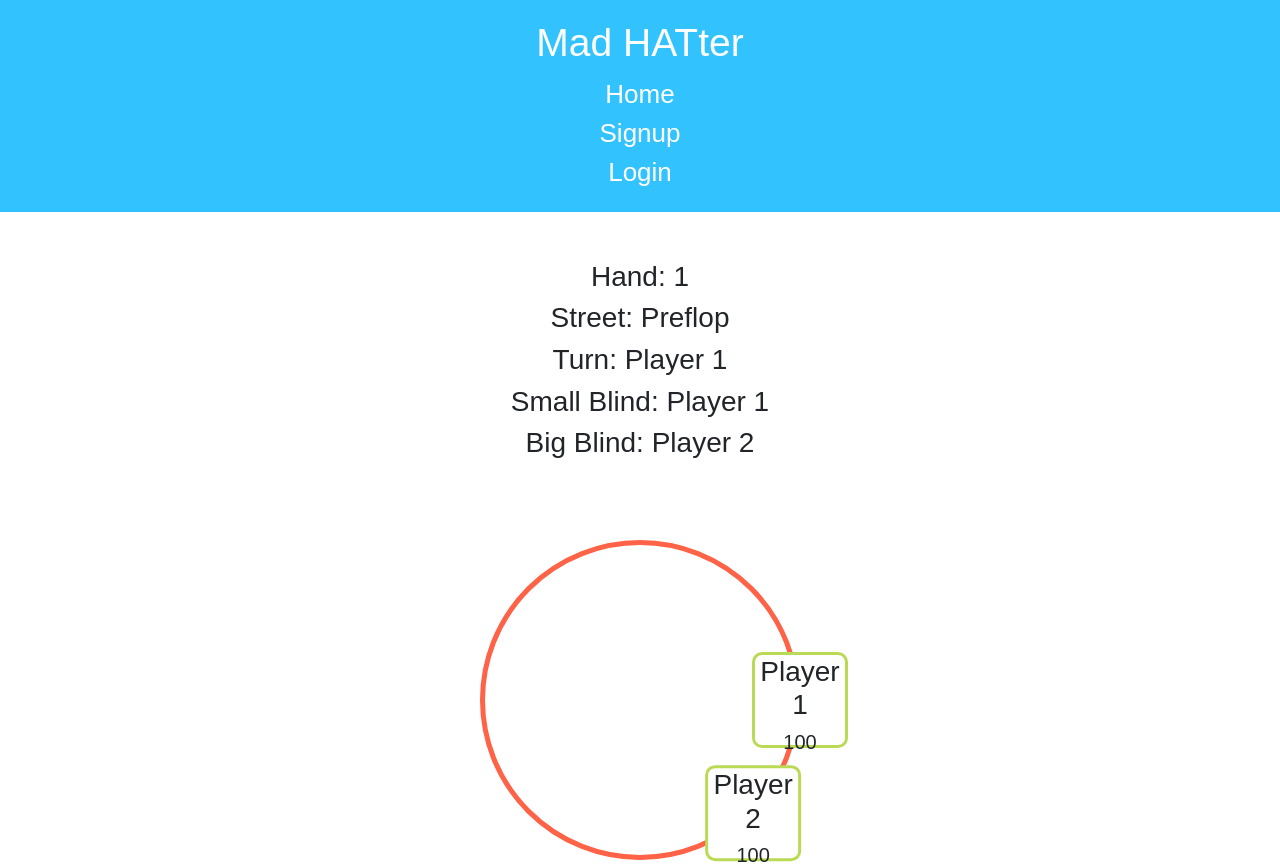
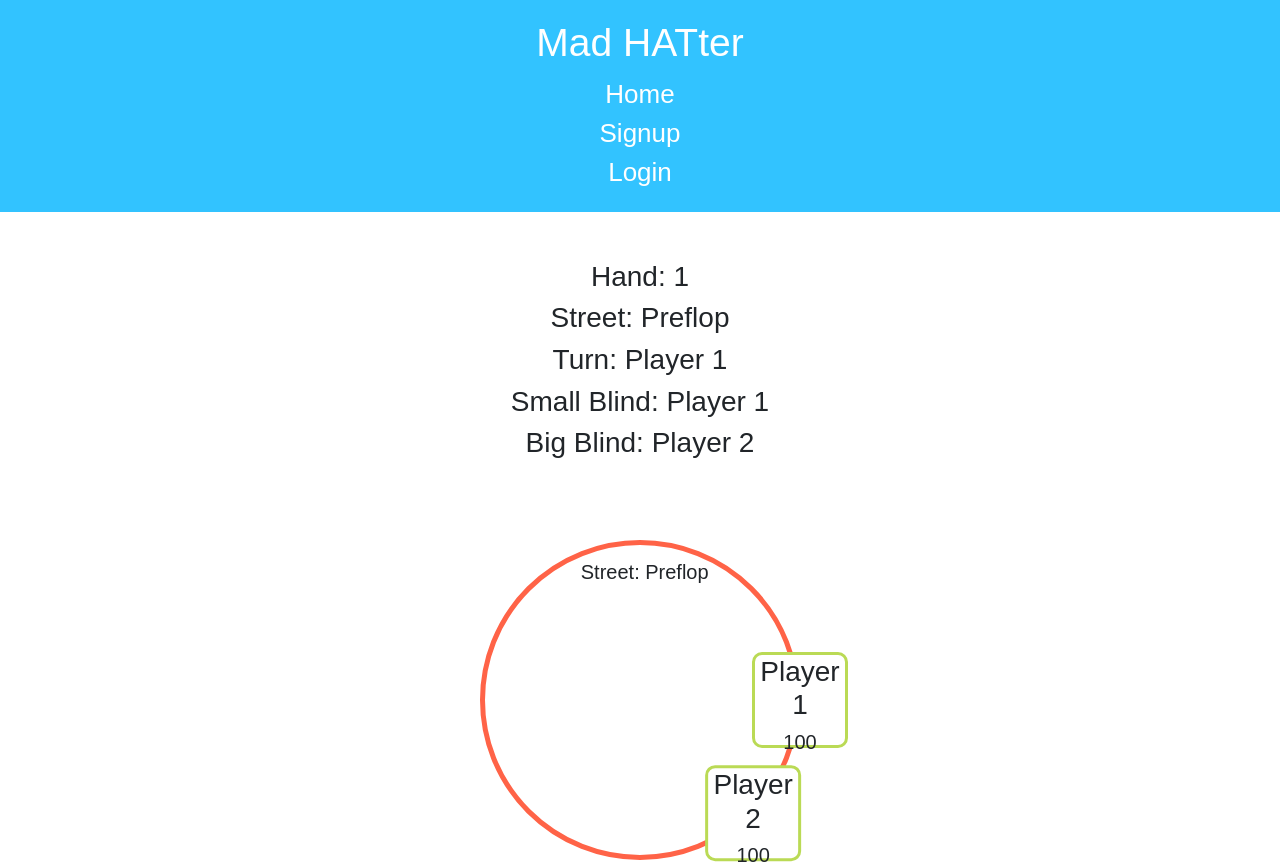
Before and after one commit to Shubanshii/mad-hatter-database, a React (Create React App) app in the folder client/: page /game/1 in a window 1280 px wide. Shown: the top 864 px of the page. Built offline with nearby package versions, Linux system fonts and the light colour scheme; no server answers.

Commit message:
got street positioned

```diff
--- a/client/src/components/App.css
+++ b/client/src/components/App.css
@@ -50,6 +50,12 @@
   to {
     transform: rotate(360deg);
   }
+}
+
+.circle-container > h5 {
+  width: 100%;
+  margin-left: -113%;
+  margin-top: -45%;
 }
 
 li {
--- a/client/src/components/pages/PlayerCircle.jsx
+++ b/client/src/components/pages/PlayerCircle.jsx
@@ -22,7 +22,9 @@ export class PlayerCircle extends Component {
     // console.log(this.props.stackSizes);
     return (
       <div className="App">
+
         <ul className='circle-container'>
+          <h5>Street: {this.props.street}</h5>
           <li>
             <h3>Player 1</h3>
             <h5>{this.props.playerInfo[0].stackSize}</h5>
@@ -45,9 +47,12 @@ PlayerCircle.defaultProps = {
 };
 
 const mapStateToProps = state => ({
+  street: state.street,
+  handIndex: state.handIndex,
   playerInfo: state.playerInfo,
+  handOver: state.handOver,
   inHand: state.inHand,
-  headsUp: state.headsUp,
+  headsUp: state.headsUp
 
 });
 
```
